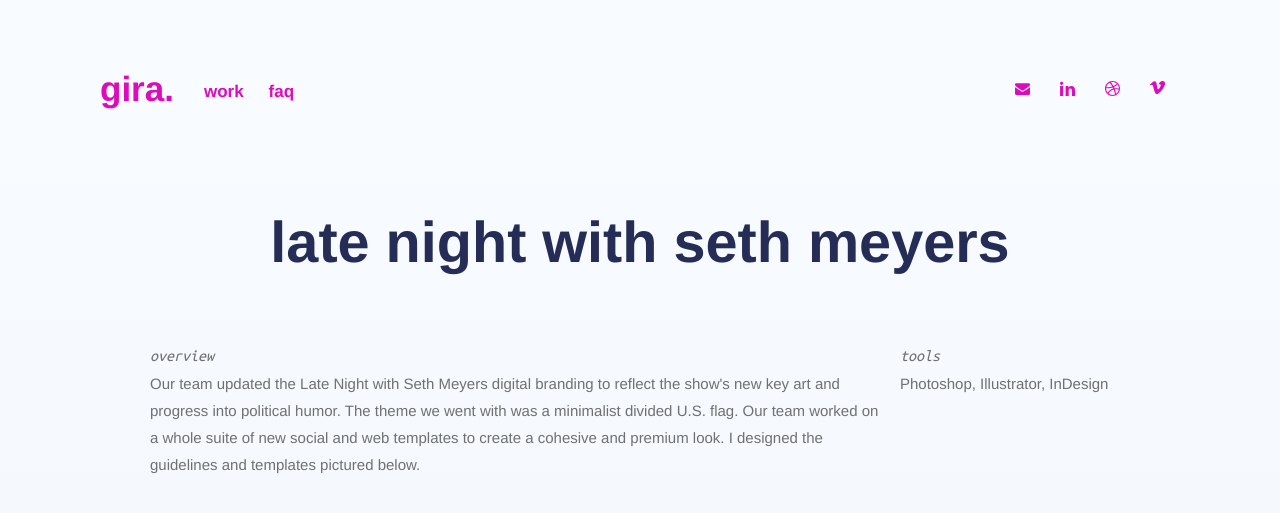
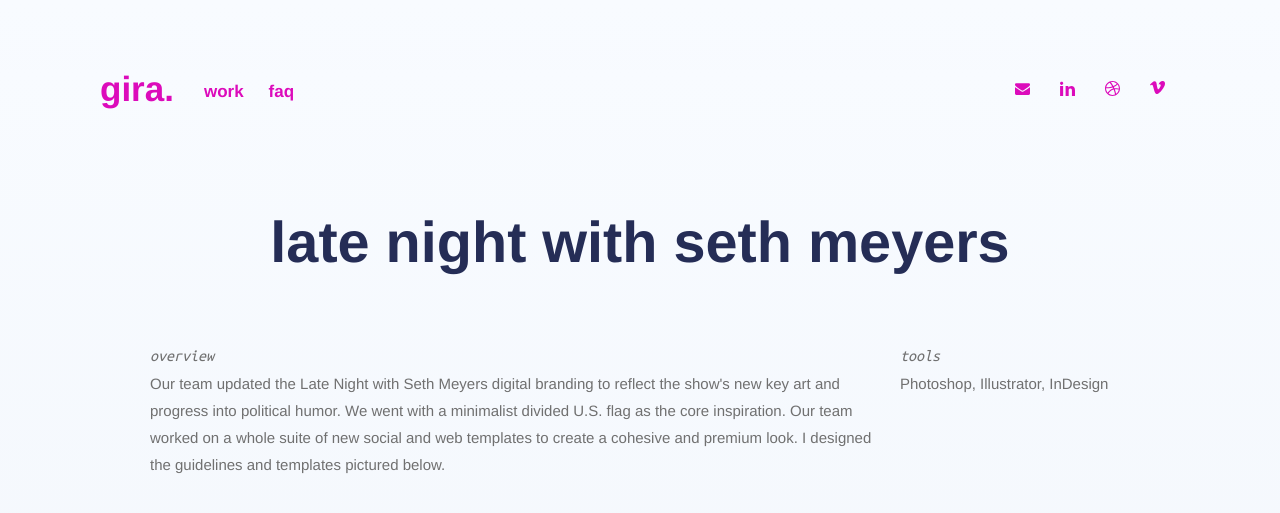
Before and after one commit to girapatel/sorry, a Jekyll site: the page built from late-night/index.html, in a window 1280 px wide, cut to the strip 0-523 px from the top of the page. Shown: the top 513 px of the strip. Built offline with Jekyll 4.4.1, drawn with Linux system fonts in a browser that asks for light colours.

Commit message:
Update index.html

```diff
--- a/late-night/index.html
+++ b/late-night/index.html
@@ -5,7 +5,7 @@ title: Late Night with Seth Meyers
 
 <!--INTRO TEXT-->
 <main class="col-4 margin-xs">
-    <div class="item-2"><p><span>Overview</span><br>Our team updated the Late Night with Seth Meyers digital branding to reflect the show's new key art and progress into political humor. The theme we went with was a minimalist divided U.S. flag. Our team worked on a whole suite of new social and web templates to create a cohesive and premium look. I designed the guidelines and templates pictured below.</p></div>
+    <div class="item-2"><p><span>Overview</span><br>Our team updated the Late Night with Seth Meyers digital branding to reflect the show's new key art and progress into political humor. We went with a minimalist divided U.S. flag as the core inspiration. Our team worked on a whole suite of new social and web templates to create a cohesive and premium look. I designed the guidelines and templates pictured below.</p></div>
     <div><p><span>Tools</span><br> Photoshop, Illustrator, InDesign</p></div>
 </main>
 
```
